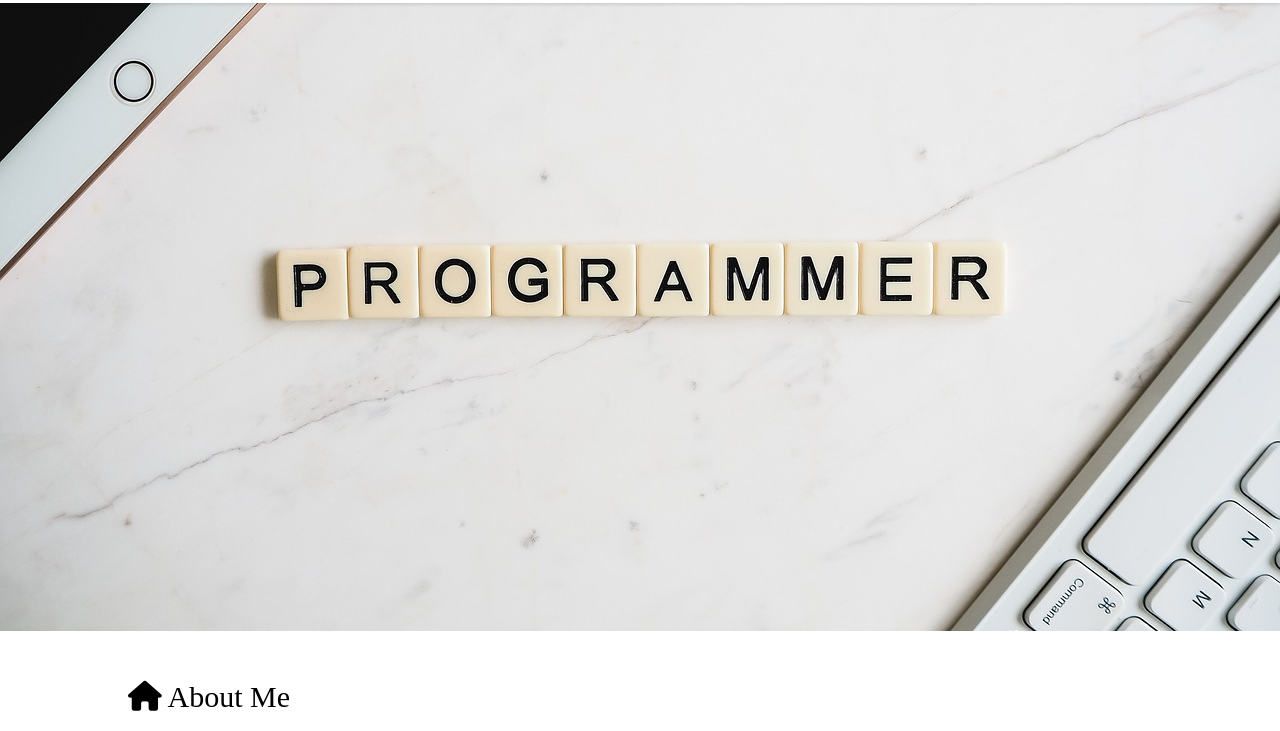
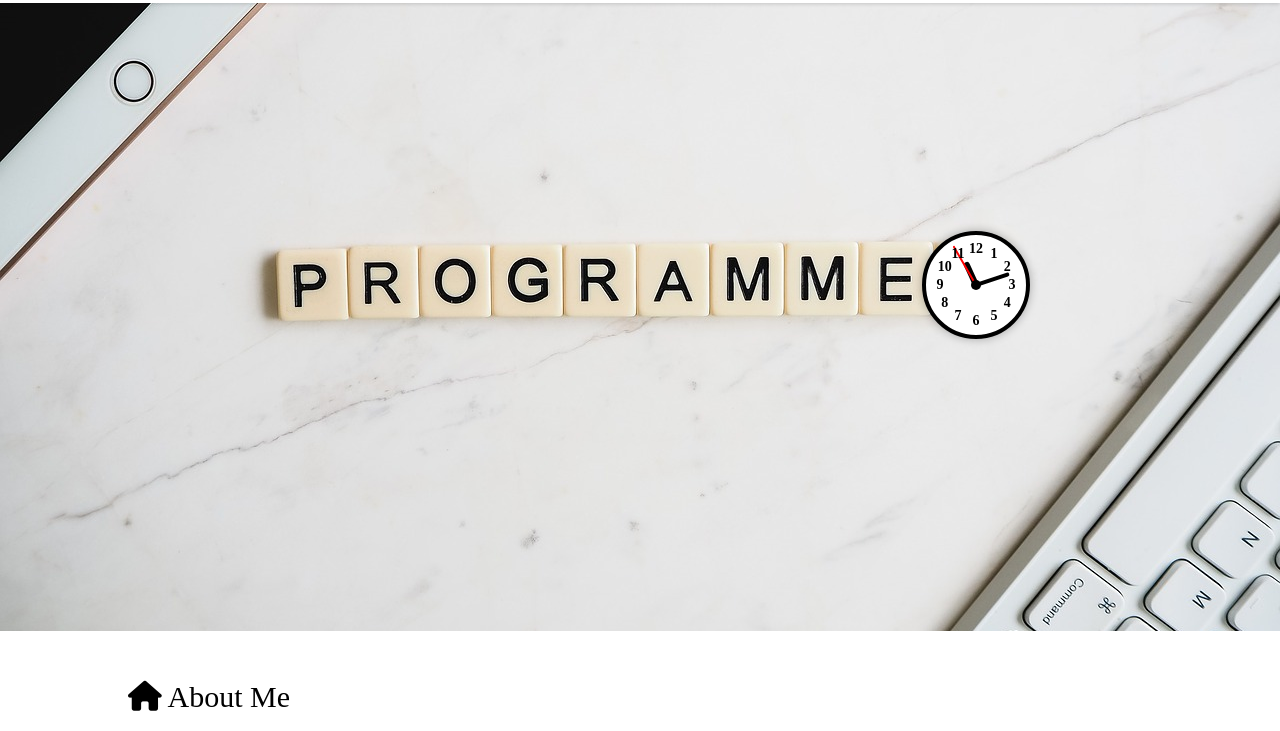
Before and after one commit to kks940104/my-portfolio, a plain HTML site: page index.html in a window 1280 px wide. Shown: the part 69-800 px from the top of the page. Drawn offline with Linux system fonts and the light colour scheme; a web font is replaced by a local one.

Commit message:
Add files via upload

```diff
--- a/css/base.css
+++ b/css/base.css
@@ -8,8 +8,9 @@
 
 body {
   font-family: "CookieRun-Regular";
+  font-size: 18px;
+  user-select: none;
 }
-
 /* table cols S */
 .table-cols {
   border-spacing: 0;
@@ -90,6 +91,10 @@ body {
   width: 300px;
 }
 
+.table-period {
+  font-size: 1rem;
+}
+
 /* table rows E */
 
 .centered {
@@ -107,3 +112,89 @@ body {
 html {
   scroll-behavior: smooth;
 }
+
+#clock {
+  width: 100px;
+  height: 100px;
+  position: fixed;
+  right: 250px;
+  top: 300px;
+  background: white;
+  border-radius: 50%;
+  border: 4px solid black;
+  display: flex;
+  align-items: center;
+  justify-content: center;
+  box-shadow: 0 0 10px rgba(0, 0, 0, 0.3);
+}
+
+.clock-face {
+  width: 90%;
+  height: 90%;
+  position: relative;
+  display: flex;
+  align-items: center;
+  justify-content: center;
+  border-radius: 50%;
+  background: white;
+}
+
+.hand {
+  position: absolute;
+  left: 50%;
+  transform-origin: 0% 50%;
+  transform: rotate(90deg);
+  transition: transform 0.1s linear;
+}
+
+.hour-hand {
+  width: 25px;
+  height: 6px;
+  background: black;
+  border-radius: 5px;
+}
+
+/* 분침 */
+.minute-hand {
+  width: 35px;
+  height: 4px;
+  background: black;
+  border-radius: 5px;
+}
+
+/* 초침 */
+.second-hand {
+  width: 45px;
+  height: 2px;
+  background: red;
+  border-radius: 2px;
+}
+
+.clock-numbers {
+  position: absolute;
+  width: 100%;
+  height: 100%;
+  display: flex;
+  align-items: center;
+  justify-content: center;
+}
+
+.clock-numbers span {
+  position: absolute;
+  font-size: 14px;
+  font-weight: bold;
+  color: black;
+  transform: translate(-50%, -50%);
+}
+
+.clock-center {
+  position: absolute;
+  width: 10px;
+  height: 10px;
+  background-color: black;
+  border-radius: 50%;
+  top: 50%;
+  left: 50%;
+  transform: translate(-50%, -50%);
+  z-index: 10;
+}
--- a/css/footer.css
+++ b/css/footer.css
@@ -2,6 +2,7 @@
   background-color: black;
   color: white;
   padding: 20px 0;
+  font-size: 1rem;
 }
 
 .footer-main {
--- a/css/header.css
+++ b/css/header.css
@@ -51,6 +51,11 @@ header {
   transition: all 0.3s;
 }
 
+.header-main {
+  display: flex;
+  flex-direction: row;
+}
+
 @media screen and (max-width: 768px) {
   .nav {
     flex-direction: column;
--- a/index.html
+++ b/index.html
@@ -4,6 +4,7 @@
     <meta charset="UTF-8" />
     <meta name="viewport" content="width=device-width, initial-scale=1.0" />
     <title>곽경섭 자기소개서</title>
+    <script src="javascript/timer.js" defer></script>
     <link rel="stylesheet" href="css/reset.css" />
     <link rel="stylesheet" href="css/base.css" />
     <link rel="stylesheet" href="css/header.css" />
@@ -24,6 +25,7 @@
   <body>
     <!-- Header -->
     <header class="header">
+      <div class="header-main">
         <nav class="nav">
           <div class="logo">
             <span>곽경섭</span>
@@ -67,11 +69,21 @@
             </li>
           </ul>
         </nav>
+      </div>
     </header>
     <!-- Main -->
     <main>
       <section class="main-image"></section>
       <!--About Me S-->
+      <div id="clock">
+        <div class="clock-face">
+          <div class="hand hour-hand"></div>
+          <div class="hand minute-hand"></div>
+          <div class="hand second-hand"></div>
+          <div class="clock-numbers"></div>
+          <div class="clock-center"></div>
+        </div>
+      </div>
       <section id="move-about-me" class="main-about-me">
         <div class="centered">
           <h5>
@@ -117,29 +129,29 @@
             </thead>
             <tbody>
               <tr>
-                <td>2024.09 ~ 2025.02</td>
+                <td class="table-period">2024.09 ~ 2025.02</td>
                 <td>
                   코리아IT아카데미 AI(인공지능)활용 핀테크서비스 개발자 양성과정
                 </td>
                 <td>수료</td>
               </tr>
               <tr>
-                <td>2020.07 ~ 2023.08</td>
+                <td class="table-period">2020.07 ~ 2023.08</td>
                 <td>서울디지털대학교 소프트웨어공학과</td>
                 <td>졸업</td>
               </tr>
               <tr>
-                <td>2017.03 ~ 2020.02</td>
+                <td class="table-period">2017.03 ~ 2020.02</td>
                 <td>학점은행제 심리학전공</td>
                 <td>졸업</td>
               </tr>
               <tr>
-                <td>2012.03 ~ 2013.03</td>
+                <td class="table-period">2012.03 ~ 2013.03</td>
                 <td>원광대학교 컴퓨터공학과</td>
                 <td>중퇴</td>
               </tr>
               <tr>
-                <td>2009.03 ~ 2012.02</td>
+                <td class="table-period">2009.03 ~ 2012.02</td>
                 <td>동인천고등학교</td>
                 <td>졸업</td>
               </tr>
@@ -166,7 +178,7 @@
             </thead>
             <tbody>
               <tr>
-                <td>2020.07 ~ 2024.07</td>
+                <td class="table-period">2020.07 ~ 2024.07</td>
                 <td>NHC</td>
                 <td>시스템사업부2팀 / 대리</td>
                 <td>
@@ -175,7 +187,7 @@
                 </td>
               </tr>
               <tr>
-                <td>2020.05 ~ 2020.07</td>
+                <td class="table-period">2020.05 ~ 2020.07</td>
                 <td>서강직업전문학교</td>
                 <td>사원</td>
                 <td>직업 상담 및 교직원 업무</td>
--- /dev/null
+++ b/javascript/timer.js
@@ -0,0 +1,46 @@
+function updateClock() {
+  const now = new Date();
+
+  const hours = now.getHours() % 12;
+  const minutes = now.getMinutes();
+  const seconds = now.getSeconds();
+
+  const hourDeg = (360 / 12) * hours + (30 / 60) * minutes;
+  const minuteDeg = (360 / 60) * minutes + (6 / 60) * seconds;
+  const secondDeg = (360 / 60) * seconds;
+
+  document.querySelector(".hour-hand").style.transform = `rotate(${
+    hourDeg - 90
+  }deg)`;
+  document.querySelector(".minute-hand").style.transform = `rotate(${
+    minuteDeg - 90
+  }deg)`;
+  document.querySelector(".second-hand").style.transform = `rotate(${
+    secondDeg - 90
+  }deg)`;
+}
+
+setInterval(updateClock, 1000);
+updateClock();
+
+function createClockNumbers() {
+  const clockNumbers = document.querySelector(".clock-numbers");
+  for (let i = 1; i <= 12; i++) {
+    const numElement = document.createElement("span");
+    numElement.textContent = i;
+
+    const angle = (i - 3) * (360 / 12);
+    const radius = 40;
+
+    const x = 50 + radius * Math.cos((angle * Math.PI) / 180);
+    const y = 50 + radius * Math.sin((angle * Math.PI) / 180);
+
+    numElement.style.left = `${x}%`;
+    numElement.style.top = `${y}%`;
+
+    clockNumbers.appendChild(numElement);
+  }
+}
+
+// 숫자 배치 실행
+createClockNumbers();
```
Lines whose indentation alone changed are shown as unchanged.
